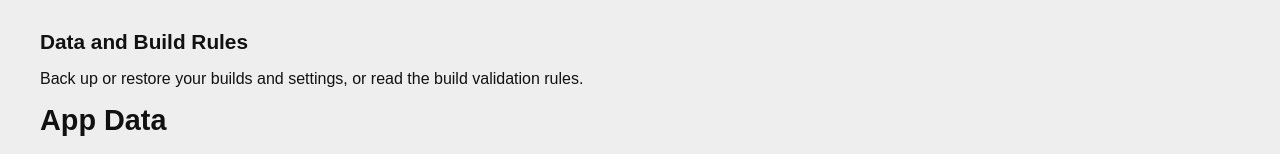
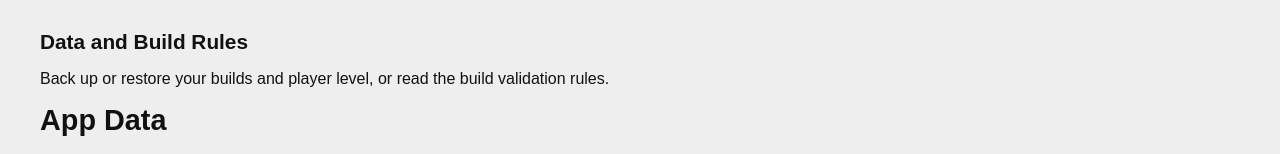
Before and after one commit to AlyxMoon/lunar-pc-build-sim-companion, a Vue app: page / in a window 1280 px wide. Shown: the part 269-423 px from the top of the page. Built offline with nearby package versions, Linux system fonts and the light colour scheme.

Commit message:
Say backups carry builds and player level

```diff
--- a/src/views/Home.vue
+++ b/src/views/Home.vue
@@ -29,7 +29,7 @@
     <h2 id="data-and-rules">
       Data and Build Rules
     </h2>
-    <p>Back up or restore your builds and settings, or read the build validation rules.</p>
+    <p>Back up or restore your builds and player level, or read the build validation rules.</p>
 
     <h3>App Data</h3>
 
```
